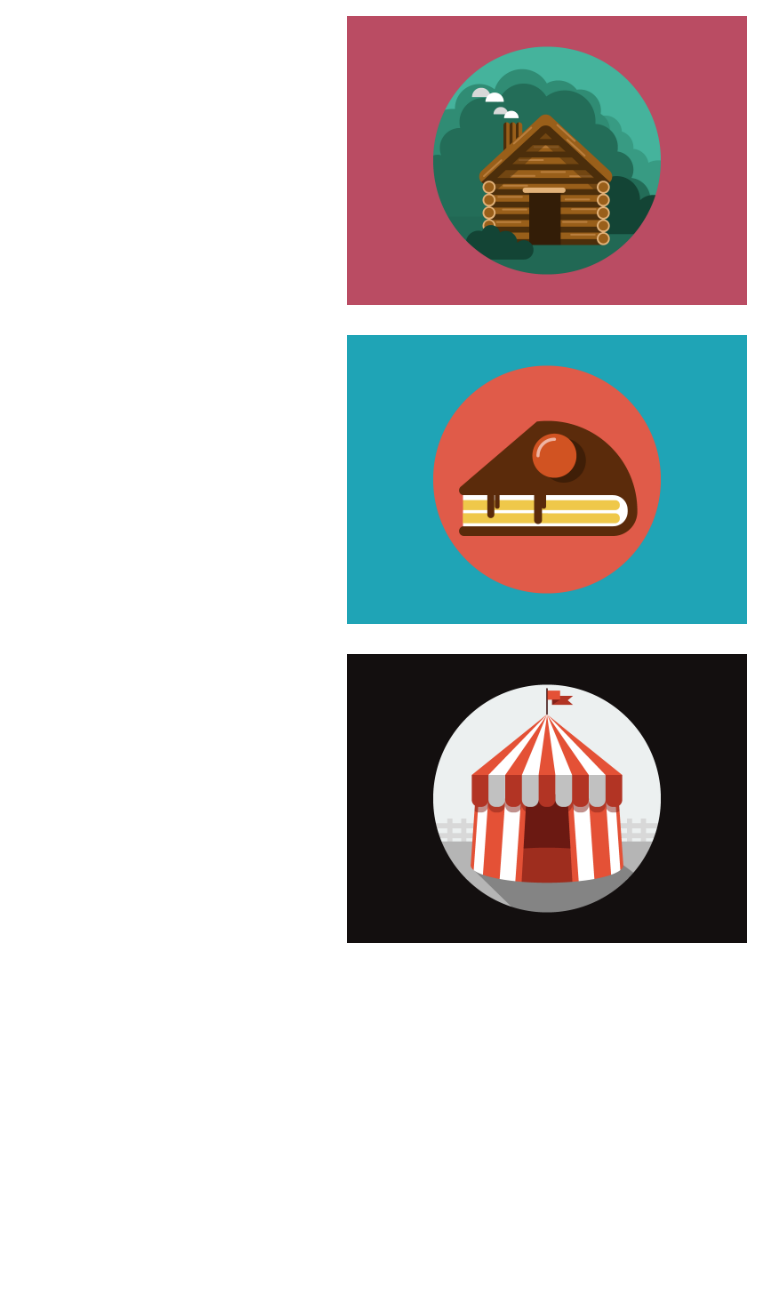
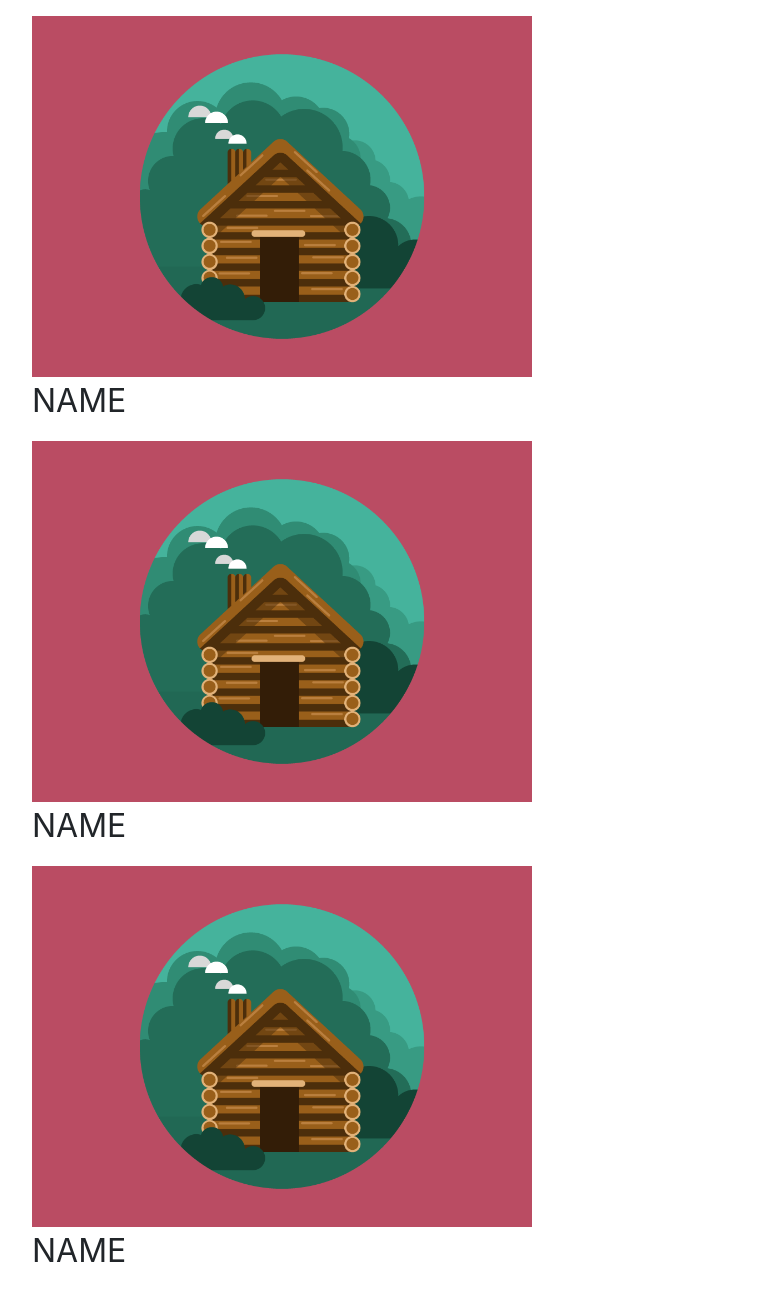
Before and after one commit to JennyLuc/Cogs120, a website with bundled scripts: page homepage.html in a window 1280 px wide. Shown: the part 212-1512 px from the top of the page, without its empty margins (93-871 px from the left). Before the commit the page ends 1281 px from the top, so only its background shows below. Built offline with nearby package versions, Linux system fonts and the light colour scheme.

Commit message:
Making homepage

```diff
--- a/homepage.html
+++ b/homepage.html
@@ -71,37 +71,53 @@
         <h2 class="text-center text-uppercase text-secondary mb-0">List of Activities</h2>
         <hr class="star-dark mb-5">
         <div class="row">
+
+
+
+
           <div class="col-md-12 col-lg-12">
-            <a class="portfolio-item d-block mx-auto" href="#portfolio-modal-1">
-              <div class="portfolio-item-caption d-flex position-absolute h-100 w-100">
-                <div class="portfolio-item-caption-content my-auto w-100 text-center text-white">
-                  <i class="fas fa-search-plus fa-3x"></i>
-                </div>
-              </div>
-              <img class="img-fluid" src="img/portfolio/cabin.png" alt="">
+            <row>
+              <ul style="list-style:none">
+                <li>
+                  <img class="img-fluid" width="500" src="img/portfolio/cabin.png" alt="">
+                  <p style="font-size:200%"> NAME </p>
+                </li>
+              </ul>
+            </row>
+          </div>
 
-            </a>
+
+
+          <div class="col-md-12 col-lg-12">
+            <row>
+              <ul style="list-style:none">
+                <li>
+                  <img class="img-fluid" width="500" src="img/portfolio/cabin.png" alt="">
+                  <p style="font-size:200%"> NAME </p>
+                </li>
+              </ul>
+            </row>
           </div>
-          <div class="col-md-12 col-lg-12">
-            <a class="portfolio-item d-block mx-auto" href="#portfolio-modal-2">
-              <div class="portfolio-item-caption d-flex position-absolute h-100 w-100">
-                <div class="portfolio-item-caption-content my-auto w-100 text-center text-white">
-                  <i class="fas fa-search-plus fa-3x"></i>
-                </div>
-              </div>
-              <img class="img-fluid" src="img/portfolio/cake.png" alt="">
-            </a>
+
+
+
+
+                    <div class="col-md-12 col-lg-12">
+            <row>
+              <ul style="list-style:none">
+                <li>
+                  <img class="img-fluid" width="500" src="img/portfolio/cabin.png" alt="">
+                  <p style="font-size:200%"> NAME </p>
+                </li>
+              </ul>
+            </row>
           </div>
-          <div class="col-md-12 col-lg-12">
-            <a class="portfolio-item d-block mx-auto" href="#portfolio-modal-3">
-              <div class="portfolio-item-caption d-flex position-absolute h-100 w-100">
-                <div class="portfolio-item-caption-content my-auto w-100 text-center text-white">
-                  <i class="fas fa-search-plus fa-3x"></i>
-                </div>
-              </div>
-              <img class="img-fluid" src="img/portfolio/circus.png" alt="">
-            </a>
-          </div>
+
+
+
+
+
+
         </div>
       </div>
     </section>
```
